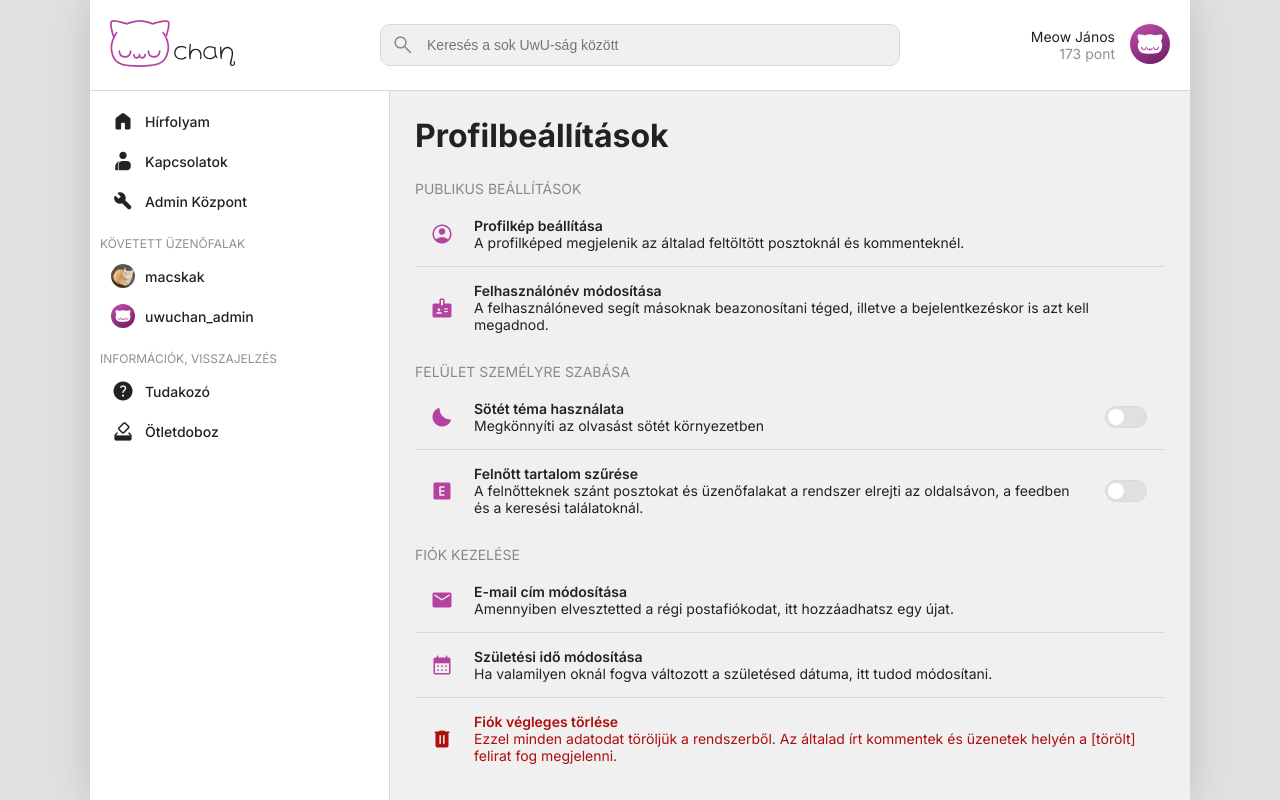
After one commit to 0pau/UwUChan, a PHP site: page /profile.html in a window 1280 px wide. The commit adds this page. Run offline with PHP 8.4, Linux system fonts and the light colour scheme.

Commit message:
Profilbeállítások Kisebb design-változtatások

```diff
--- a/admincenter.html
+++ b/admincenter.html
@@ -27,14 +27,14 @@
                     <p>Meow János</p>
                     <p>173 pont</p>
                 </div>
-                <img src="img/default_user_avatar.png" alt="Profilkép">
+                <a href="profile.html"><img src="img/default_user_avatar.png" alt="Profilkép"></a>
             </div>
         </header>
         <header class="mobile">
             <img alt="UwUChan-embléma" src="img/logo-fill.svg" class="logo">
             <a href="." class="flat button icon right"><span class="material-symbols-rounded">search</span></a>
             <div class="user-profile-button">
-                <img src="img/default_user_avatar.png" alt="Profilkép">
+                <a href="profile.html"><img src="img/default_user_avatar.png" alt="Profilkép"></a>
             </div>
         </header>
 
--- a/css/colors.css
+++ b/css/colors.css
@@ -8,7 +8,7 @@ body {
     --text: #222222;
     --disabled: #6A6A6A;
     --borders: #D9D9D9;
-    --destructive: #D20F0F;
+    --destructive: #AD0E0E;
     --blue: #30419A;
     --blue-transparent: #30419A26;
     --green: #2E9425;
--- a/css/main.css
+++ b/css/main.css
@@ -393,11 +393,15 @@ nav a[href].current {
     right: 25px;
 }
 
-/********************************************************/
+.right{
+    margin-left: auto;
+}
+
 .user-profile-blog-avatar {
     width: 24px;
     height: 24px;
-    border-radius: 50%;
+    border-radius: 100%;
+    object-fit: cover;
 }
 
 .post-card{
@@ -427,10 +431,6 @@ nav a[href].current {
     display: flex;
     align-items: center;
     gap: 10px;
-}
-
-.right{
-    margin-left: auto;
 }
 
 .post-content {
@@ -540,6 +540,7 @@ nav a[href].current {
     border: none;
     padding: 0px 10px;
     outline: none;
+    font-size: inherit;
 }
 
 .my-comment-bar:has(input:focus) > div {
@@ -561,4 +562,3 @@ nav a[href].current {
     font-weight: 600;
     font-size: 18px;
 }
-/********************************************************/
--- /dev/null
+++ b/css/profile.css
@@ -0,0 +1,57 @@
+.profile-setting-item {
+    display: flex;
+    align-items: center;
+    padding: 15px;
+    gap: 20px;
+}
+
+.profile-setting-item > div {
+    width: 100%;
+}
+
+.profile-setting-item input[type="checkbox"] {
+    appearance: none;
+    width: 42px;
+    height: 22px;
+    background-color: var(--body);
+    border: 1px var(--borders) solid;
+    border-radius: 15px;
+    display: flex;
+    align-items: center;
+    padding: 0px 2px;
+    flex-shrink: 0;
+    cursor: pointer;
+}
+
+.profile-setting-item input[type="checkbox"]:before {
+    content: "";
+    width: 16px;
+    height: 16px;
+    background-color: white;
+    border-radius: 100%;
+    transition: 0.5s;
+}
+
+.profile-setting-item input[type="checkbox"]:checked {
+    background-color: var(--accent);
+}
+
+.profile-setting-item input[type="checkbox"]:checked:before {
+    margin-left: auto;
+}
+
+.profile-setting-item.destructive, .profile-setting-item.destructive .material-symbols-rounded {
+    color: var(--destructive);
+}
+
+.profile-setting-item .material-symbols-rounded {
+    color: var(--accent);
+}
+
+.profile-setting-item > div p {
+    margin: 0px;
+}
+
+.profile-setting-item > div p:first-child {
+    font-weight: 600;
+}
--- a/post.html
+++ b/post.html
@@ -27,14 +27,14 @@
                     <p>Meow János</p>
                     <p>173 pont</p>
                 </div>
-                <img src="img/default_user_avatar.png" alt="Profilkép">
+                <a href="profile.html"><img src="img/default_user_avatar.png" alt="Profilkép"></a>
             </div>
         </header>
         <header class="mobile">
             <img alt="UwUChan-embléma" src="img/logo-fill.svg" class="logo">
             <a href="." class="flat button icon right"><span class="material-symbols-rounded">search</span></a>
             <div class="user-profile-button">
-                <img src="img/default_user_avatar.png" alt="Profilkép">
+                <a href="profile.html"><img src="img/default_user_avatar.png" alt="Profilkép"></a>
             </div>
         </header>
         <div class="main-flex">
--- /dev/null
+++ b/profile.html
@@ -0,0 +1,143 @@
+<!doctype html>
+<html lang="hu">
+<head>
+    <meta charset="UTF-8">
+    <meta name="viewport"
+          content="width=device-width, user-scalable=no, initial-scale=1.0, maximum-scale=1.0, minimum-scale=1.0">
+    <meta http-equiv="X-UA-Compatible" content="ie=edge">
+    <title>Profilom</title>
+    <link rel="stylesheet" href="css/main.css">
+    <link rel="stylesheet" href="css/mobile.css">
+    <link rel="stylesheet" href="css/profile.css">
+    <link rel="icon" type="image/x-icon" href="img/favicon.ico">
+</head>
+<body>
+    <main>
+        <header>
+            <div class="color-variants header-side-element">
+                <img alt="UwUChan-embléma" class="logo light-variant" src="img/logo.svg">
+                <img alt="UwUChan-embléma" class="logo dark-variant" src="img/logo-dark.svg">
+            </div>
+            <div class="searchbar">
+                <span class="material-symbols-rounded">search</span>
+                <input placeholder="Keresés a sok UwU-ság között">
+            </div>
+            <div class="header-side-element user-profile-button">
+                <div>
+                    <p>Meow János</p>
+                    <p>173 pont</p>
+                </div>
+                <a href="profile.html"><img src="img/default_user_avatar.png" alt="Profilkép"></a>
+            </div>
+        </header>
+        <header class="mobile">
+            <img alt="UwUChan-embléma" src="img/logo-fill.svg" class="logo">
+            <a href="." class="flat button icon right"><span class="material-symbols-rounded">search</span></a>
+            <div class="user-profile-button">
+                <a href="profile.html"><img src="img/default_user_avatar.png" alt="Profilkép"></a>
+            </div>
+        </header>
+        <div class="main-flex">
+            <nav>
+                <div>
+                    <a href="."><span class="material-symbols-rounded">home</span><span class="nav-item-title">Hírfolyam</span></a>
+                    <a href="kapcsolatok.html"><span class="material-symbols-rounded">contacts_product</span><span class="nav-item-title">Kapcsolatok</span></a>
+                    <a href="admincenter.html"><span class="material-symbols-rounded">build</span><span class="nav-item-title">Admin Központ</span></a>
+                </div>
+                <div class="followed-boards">
+                    <div class="followed-list">
+                        <p class="nav-header">Követett üzenőfalak</p>
+                        <a href="."><img alt="macskak" src="img/minta_macsek.jpg"><span class="nav-item-title">macskak</span></a>
+                        <a href="."><img alt="uwuchan_admin" src="img/default_user_avatar.png"><span class="nav-item-title">uwuchan_admin</span></a>
+                    </div>
+                </div>
+                <div>
+                    <p class="nav-header">Információk, visszajelzés</p>
+                    <a href="help"><span class="material-symbols-rounded">help</span><span class="nav-item-title">Tudakozó</span></a>
+                    <a href="404.html"><span class="material-symbols-rounded">how_to_vote</span><span class="nav-item-title">Ötletdoboz</span></a>
+                </div>
+            </nav>
+            <section>
+                <div class="section-head">
+                    <h1>Profilbeállítások</h1>
+                </div>
+                <div>
+                    <p class="card-header">Publikus beállítások</p>
+                    <div class="list">
+                        <a class="profile-setting-item">
+                            <span class="material-symbols-rounded">account_circle</span>
+                            <div>
+                                <p>Profilkép beállítása</p>
+                                <p>A profilképed megjelenik az általad feltöltött posztoknál és kommenteknél.</p>
+                            </div>
+                        </a>
+                        <a class="profile-setting-item">
+                            <span class="material-symbols-rounded">badge</span>
+                            <div>
+                                <p>Felhasználónév módosítása</p>
+                                <p>A felhasználóneved segít másoknak beazonosítani téged, illetve a bejelentkezéskor is azt kell megadnod.</p>
+                            </div>
+                        </a>
+                    </div>
+                </div>
+                <div>
+                    <p class="card-header">Felület személyre szabása</p>
+                    <div class="list">
+                        <a class="profile-setting-item">
+                            <span class="material-symbols-rounded">clear_night</span>
+                            <div>
+                                <p>Sötét téma használata</p>
+                                <p>Megkönnyíti az olvasást sötét környezetben</p>
+                            </div>
+                            <input type="checkbox" id="darkmode-switch" onchange="switchTheme(this)">
+                        </a>
+                        <a class="profile-setting-item">
+                            <span class="material-symbols-rounded">explicit</span>
+                            <div>
+                                <p>Felnőtt tartalom szűrése</p>
+                                <p>A felnőtteknek szánt posztokat és üzenőfalakat a rendszer elrejti az oldalsávon, a feedben és a keresési találatoknál.</p>
+                            </div>
+                            <input type="checkbox" id="nsfw-switch">
+                        </a>
+                    </div>
+                </div>
+                <div>
+                    <p class="card-header">Fiók kezelése</p>
+                    <div class="list">
+                        <a class="profile-setting-item">
+                            <span class="material-symbols-rounded">mail</span>
+                            <div>
+                                <p>E-mail cím módosítása</p>
+                                <p>Amennyiben elvesztetted a régi postafiókodat, itt hozzáadhatsz egy újat.</p>
+                            </div>
+                        </a>
+                        <a class="profile-setting-item">
+                            <span class="material-symbols-rounded">calendar_month</span>
+                            <div>
+                                <p>Születési idő módosítása</p>
+                                <p>Ha valamilyen oknál fogva változott a születésed dátuma, itt tudod módosítani.</p>
+                            </div>
+                        </a>
+                        <a class="profile-setting-item destructive">
+                            <span class="material-symbols-rounded">delete</span>
+                            <div>
+                                <p>Fiók végleges törlése</p>
+                                <p>Ezzel minden adatodat töröljük a rendszerből. Az általad írt kommentek és üzenetek helyén a [törölt] felirat fog megjelenni.</p>
+                            </div>
+                        </a>
+                    </div>
+                </div>
+            </section>
+        </div>
+    </main>
+</body>
+<script>
+    function switchTheme(itm) {
+        if (itm.checked) {
+            document.body.classList.add("dark");
+        } else {
+            document.body.classList.remove("dark");
+        }
+    }
+</script>
+</html>
--- a/register.html
+++ b/register.html
@@ -42,7 +42,7 @@
                 <input type="password" name="pass_again" id="password_again" required>
             </label>
             <label class="horizontal">
-                <input type="checkbox" name="consent" id="consent" required>Elolvastam és elfogadom a <a href="help#post_rules">szabályzatot</a>
+                <input type="checkbox" name="consent" id="consent" required>Elolvastam és elfogadom a <a href="help#post_rules" target="_blank">szabályzatot</a>
             </label>
             <button class="cta">Regisztráció</button>
         </form>
--- a/submit.html
+++ b/submit.html
@@ -27,14 +27,14 @@
                     <p>Meow János</p>
                     <p>173 pont</p>
                 </div>
-                <img src="img/default_user_avatar.png" alt="Profilkép">
+                <a href="profile.html"><img src="img/default_user_avatar.png" alt="Profilkép"></a>
             </div>
         </header>
         <header class="mobile">
             <img alt="UwUChan-embléma" src="img/logo-fill.svg" class="logo">
             <a href="." class="flat button icon right"><span class="material-symbols-rounded">search</span></a>
             <div class="user-profile-button">
-                <img src="img/default_user_avatar.png" alt="Profilkép">
+                <a href="profile.html"><img src="img/default_user_avatar.png" alt="Profilkép"></a>
             </div>
         </header>
         <div class="main-flex">
```
Also changed, not shown: baratok.html (+4 -7 lines), index.html (+2 -9 lines), kapcsolatok.html (+4 -4 lines).
